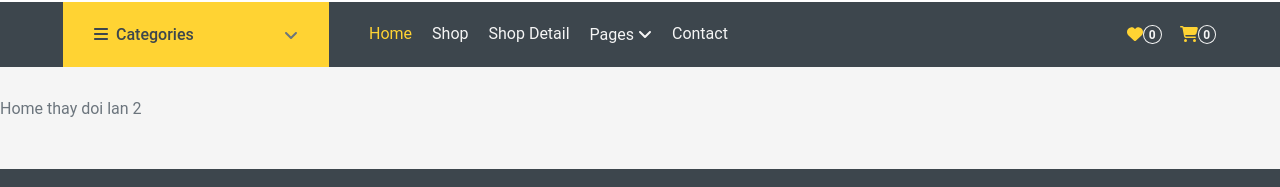
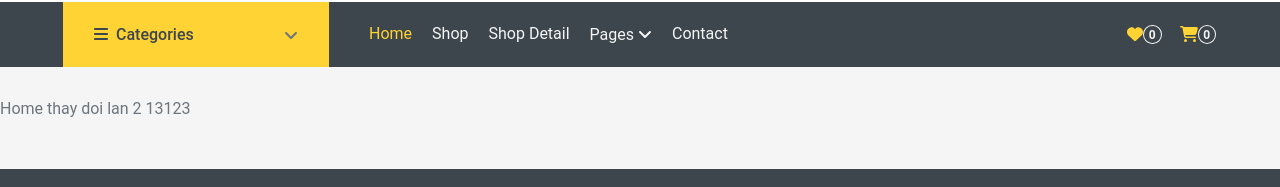
Before and after one commit to VuVietHoangdakmil/react_ui_MUNTIshop, a React (Create React App) app: page / in a window 1280 px wide. Shown: the part 117-304 px from the top of the page. Built offline with nearby package versions, Linux system fonts and the light colour scheme.

Commit message:
doi lan 10

```diff
--- a/src/Pages/Home/index.js
+++ b/src/Pages/Home/index.js
@@ -1,6 +1,6 @@
 function Home() {
     return (<div>
-        Home thay doi lan 2
+        Home thay doi lan 2 13123
     </div>);
 }
 
```
